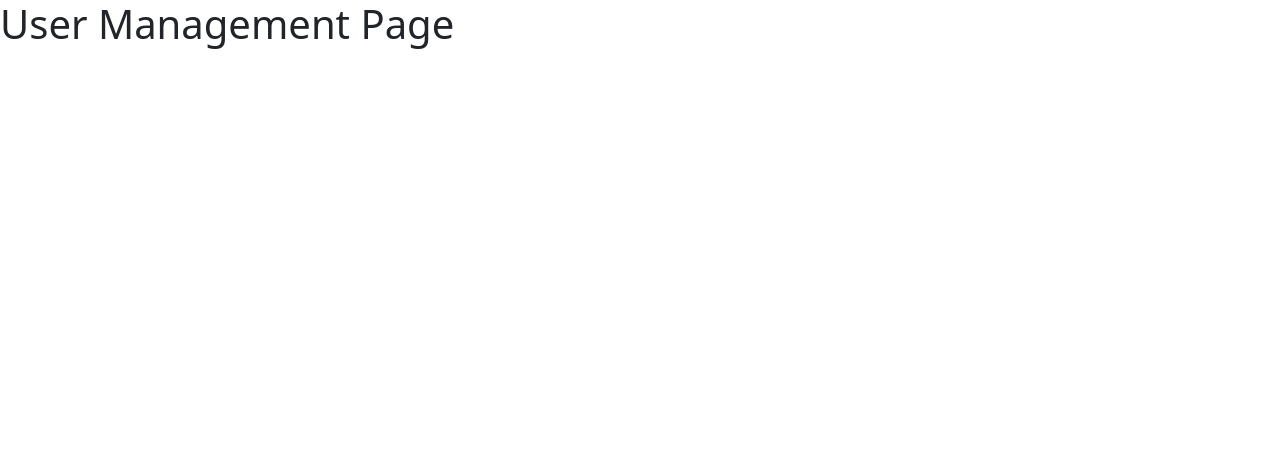
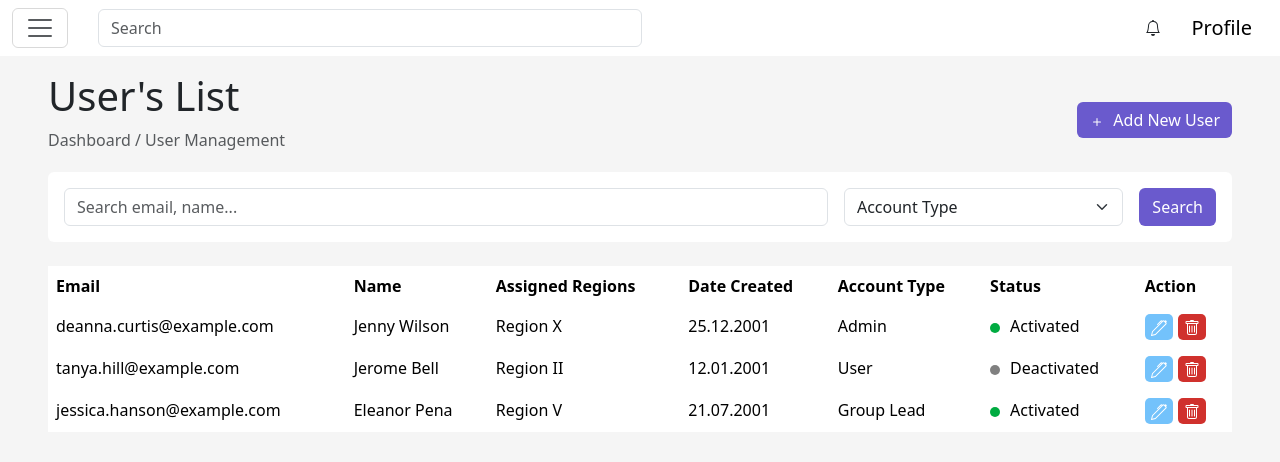
Before and after one commit to peanut150/Inventory-Practice, a React (Vite) app: page /UserManagement in a window 1280 px wide. Shown: the top 462 px of the page. Built offline with nearby package versions, Linux system fonts and the light colour scheme.

Commit message:
added design for user management page

```diff
--- a/src/pages/UserManagement/UserManagement.jsx
+++ b/src/pages/UserManagement/UserManagement.jsx
@@ -1,8 +1,209 @@
+import * as Icon from "react-bootstrap-icons";
+
+import OffcanvasNav from "../../components/navbar/OffcanvasNav";
+
 function UserManagement() {
+  document.body.style.backgroundColor = "#F5F5F5";
+
   return (
-    <>
-      <h1>User Management Page</h1>
-    </>
+    <div class="container-fluid p-5 mt-4">
+      <OffcanvasNav />
+
+      <div className="d-flex justify-content-between align-items-center mb-1">
+        <div>
+          <h1>User's List</h1>
+          <p class="text-muted">Dashboard / User Management</p>
+        </div>
+
+        <div>
+          <button
+            type="button"
+            class="btn ms-3 border-0"
+            style={{ color: "white", backgroundColor: "#6A5ACD" }}
+          >
+            <Icon.Plus className="me-2" style={{ color: "white" }} />
+            Add New User
+          </button>
+        </div>
+      </div>
+
+      {/* Search Row */}
+      <div className="row">
+        <div className="col-12">
+          <div className="card border-0">
+            <div className="card-body">
+              <form className="d-flex" role="search">
+                <input
+                  className="form-control me-3"
+                  type="search"
+                  placeholder="Search email, name..."
+                  aria-label="Search"
+                />
+
+                <select
+                  class="form-select me-3"
+                  style={{ width: "25rem" }}
+                  aria-label="Account Type Select"
+                >
+                  <option selected>Account Type</option>
+                  <option value="1">Admin</option>
+                  <option value="2">Group Lead</option>
+                  <option value="3">User</option>
+                </select>
+
+                <button
+                  className="btn"
+                  style={{ color: "white", backgroundColor: "#6A5ACD" }}
+                  type="submit"
+                >
+                  Search
+                </button>
+              </form>
+            </div>
+          </div>
+        </div>
+      </div>
+
+      {/* Users Table */}
+      <table class="table table-borderless mt-4">
+        <thead>
+          <tr>
+            <th scope="col">Email</th>
+            <th scope="col">Name</th>
+            <th scope="col">Assigned Regions</th>
+            <th scope="col">Date Created</th>
+            <th scope="col">Account Type</th>
+            <th scope="col">Status</th>
+            <th scope="col">Action</th>
+          </tr>
+        </thead>
+
+        <tbody>
+          <tr>
+            <td scope="row">deanna.curtis@example.com</td>
+            <td>Jenny Wilson</td>
+            <td>Region X</td>
+            <td>25.12.2001</td>
+            <td>Admin</td>
+            <td>
+              <Icon.CircleFill
+                style={{
+                  color: "#00AB41",
+                  width: "10px",
+                  height: "10px",
+                  marginRight: "10px",
+                }}
+              />
+              Activated
+            </td>
+            <td>
+              <button
+                style={{
+                  marginRight: "5px",
+                  backgroundColor: "#73C2FB",
+                  border: "none",
+                  borderRadius: "5px",
+                }}
+              >
+                <Icon.Pen color="#fff" style={{ marginBottom: "2px" }} />
+              </button>
+
+              <button
+                style={{
+                  backgroundColor: "#D0312D",
+                  border: "none",
+                  borderRadius: "5px",
+                }}
+              >
+                <Icon.Trash color="#fff" style={{ marginBottom: "2px" }} />
+              </button>
+            </td>
+          </tr>
+
+          <tr>
+            <td scope="row">tanya.hill@example.com</td>
+            <td>Jerome Bell</td>
+            <td>Region II</td>
+            <td>12.01.2001</td>
+            <td>User</td>
+            <td>
+              <Icon.CircleFill
+                style={{
+                  color: "gray",
+                  width: "10px",
+                  height: "10px",
+                  marginRight: "10px",
+                }}
+              />
+              Deactivated
+            </td>
+            <td>
+              <button
+                style={{
+                  marginRight: "5px",
+                  backgroundColor: "#73C2FB",
+                  border: "none",
+                  borderRadius: "5px",
+                }}
+              >
+                <Icon.Pen color="#fff" style={{ marginBottom: "2px" }} />
+              </button>
+
+              <button
+                style={{
+                  backgroundColor: "#D0312D",
+                  border: "none",
+                  borderRadius: "5px",
+                }}
+              >
+                <Icon.Trash color="#fff" style={{ marginBottom: "2px" }} />
+              </button>
+            </td>
+          </tr>
+
+          <tr>
+            <td scope="row">jessica.hanson@example.com</td>
+            <td>Eleanor Pena</td>
+            <td>Region V</td>
+            <td>21.07.2001</td>
+            <td>Group Lead</td>
+            <td>
+              <Icon.CircleFill
+                style={{
+                  color: "#00AB41",
+                  width: "10px",
+                  height: "10px",
+                  marginRight: "10px",
+                }}
+              />
+              Activated
+            </td>
+            <td>
+              <button
+                style={{
+                  marginRight: "5px",
+                  backgroundColor: "#73C2FB",
+                  border: "none",
+                  borderRadius: "5px",
+                }}
+              >
+                <Icon.Pen color="#fff" style={{ marginBottom: "2px" }} />
+              </button>
+
+              <button
+                style={{
+                  backgroundColor: "#D0312D",
+                  border: "none",
+                  borderRadius: "5px",
+                }}
+              >
+                <Icon.Trash color="#fff" style={{ marginBottom: "2px" }} />
+              </button>
+            </td>
+          </tr>
+        </tbody>
+      </table>
+    </div>
   );
 }
 
```
